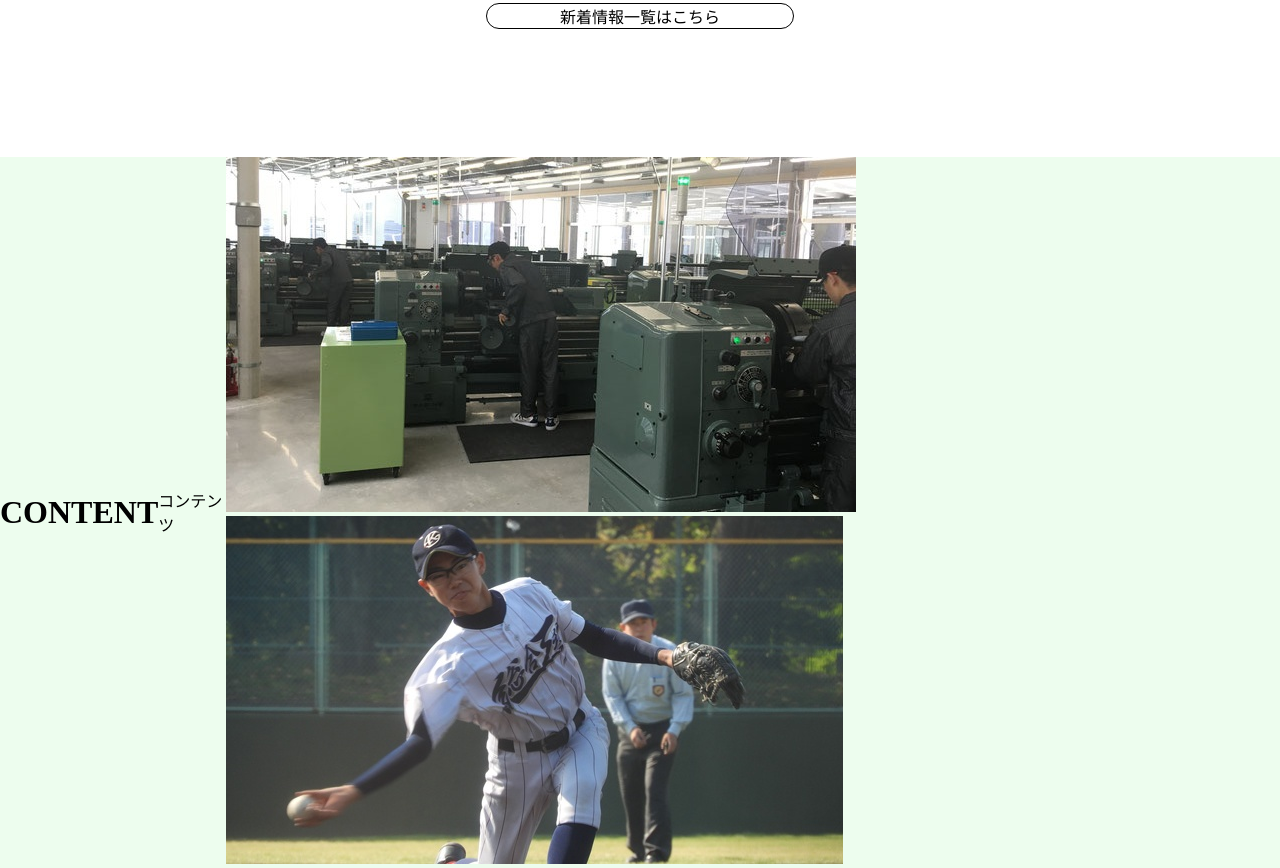
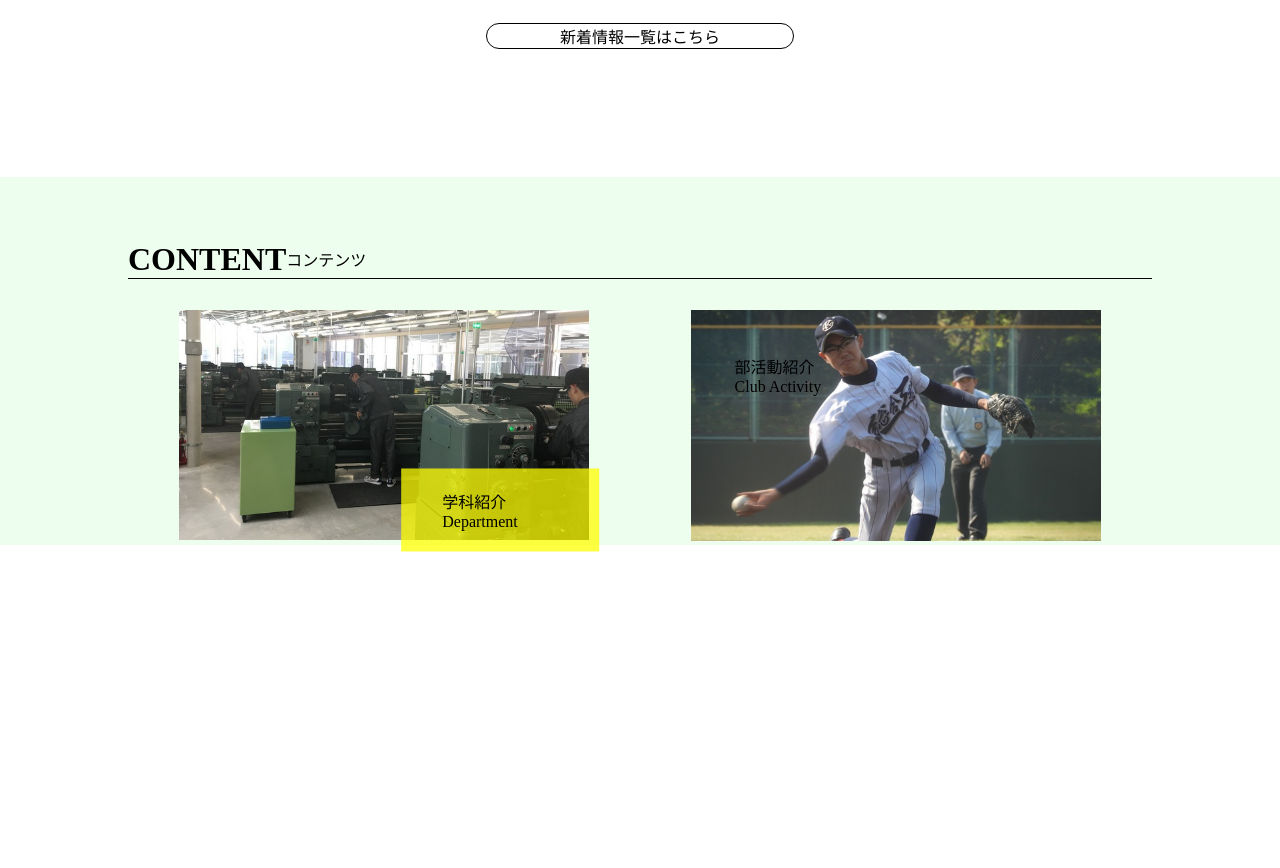
Before and after one commit to hirorogo/school-website, a plain HTML site: page index.html in a window 1280 px wide. Shown: the part 1316-2184 px from the top of the page. After the commit the page ends 1868 px from the top, so only its background shows below. Drawn offline with Linux system fonts and the light colour scheme.

Commit message:
調整をした

```diff
--- a/index.html
+++ b/index.html
@@ -1,5 +1,6 @@
 <!DOCTYPE html>
 <html lang="ja">
+
 <head>
     <!-- 外部CSSファイルの読み込み -->
     <link rel="stylesheet" href="style.css">
@@ -80,17 +81,34 @@
 
             <p class="new">新着情報一覧はこちら</p>
         </div>
+        <div class="con">
             <div class="content">
                 <div class="content_title">
 
                     <h1>CONTENT</h1>
                     <p>コンテンツ</p>
-        <div>
+                </div>
+                <div class="oyayouso">
+                    <div class="shashin_1">
                         <img src="./zissyu-hukei.jpg">
+                        <div class="inline">
+                            <a>学科紹介 </a>
+                            <p>Department</p>
+
+                        </div>
+                    </div>
+                    <div class="shashin_2">
                         <img src="./club.jpg">
+                        <div class="inline2">
+                            <a>部活動紹介</a>
+                            <p>Club Activity</p>
+
+                        </div>
+                    </div>
                 </div>
 
-
+            </div>
+        </div>
     </main>
 
 
@@ -101,4 +119,5 @@
 
 
 </body>
+
 </html>
--- a/style.css
+++ b/style.css
@@ -1,15 +1,17 @@
-*{
+* {
     margin: 0;
     padding: 0;
     box-sizing: border-box;
 }
-.logo img{
+
+.logo img {
     width: 50%;
-    height: auto; /* アスペクト比を維持 */
+    height: auto;
+    /* アスペクト比を維持 */
 
 }
 
-header{
+header {
     background-color: #FFFF73;
     display: flex;
     align-items: center;
@@ -17,59 +19,71 @@ header{
     width: 100%;
     justify-content: center;
 }
-.header_contents ul{
 
-     list-style:none;
-     padding-top: 40px;
-     font-size: 20px;
-     display: flex;
-     gap: 60px;
+.header_contents ul {
+
+    list-style: none;
+    padding-top: 40px;
+    font-size: 20px;
+    display: flex;
+    gap: 60px;
     margin: 0;
     padding-right: 20px;
 }
 
-.a{
-    width:100%;
-    height:auto;
+.a {
+    width: 100%;
+    height: auto;
     position: relative;
 }
-.a img{
+
+.a img {
     width: 100%;
 }
 
 .main_contents {
     position: absolute;
-    top:50%;
+    top: 50%;
     left: 50%;
     background-color: rgba(240, 248, 255, 0.647);
     translate: -50% -50%;
     padding: top 100px left 10px right 50px bottom 50px;
     padding-left: 60px;
-    padding-right:60px;
+    padding-right: 60px;
     padding-top: 20px;
     padding-bottom: 20px;
 }
-.news_title{
+
+.news_title {
     display: flex;
     align-items: center;
 }
-.news_title h1{
+
+.news_title h1 {
     margin-right: 20px;
 }
-.news_title p{
+
+.news_title p {
     border: solid 1px #000;
     border-radius: 20px;
     padding: 0 10px 0 10px;
 }
-.saishinjouhou p{
-    margin:1% 1%
+
+.saishinjouhou p {
+    margin: 1% 1%
 }
-.news{
+
+.news {
     width: 80%;
-    margin:auto;
-    margin-top:5%;
-    margin-bottom:10%;
+    margin: auto;
+    margin-top: 5%;
+    margin-bottom: 10%;
 }
+
+.news hr {
+    margin-bottom: 2%;
+}
+
 .news_contents {
     display: flex;
     justify-content: space-between;
@@ -85,28 +99,79 @@ header{
     width: 100%;
     height: auto;
 }
+
 .news_block .shou {
     margin-top: 16px;
 }
+
 .dai {
 
-    font-weight:bold
+    font-weight: bold
 }
-.new{
-    display:block;
-     border: solid 1px #000;
+
+.new {
+    display: block;
+    border: solid 1px #000;
     border-radius: 20px;
     padding: 0 10px 0 10px;
-    margin:auto;
+    margin: auto;
     text-align: center;
     margin-top: 10%;
     margin-bottom: 10%;
     width: 30%;
 }
-.content{
-    background-color:#EDFDEE;
+
+.con {
+    background-color: #EDFDEE;
 }
-.content_title{
+
+.content {
+    padding-top: 5%;
+    margin: auto;
+    width: 80%;
+}
+
+.content_title {
     display: flex;
     align-items: center;
+    border-bottom: solid 1px #000;
 }
+
+.oyayouso {
+    margin-top: 3%;
+    display: flex;
+    justify-content: space-around;
+}
+
+.shashin_1 {
+    width: 40%;
+    position: relative;
+}
+
+.shashin_1 img {
+    width: 100%;
+}
+
+
+.shashin_2 {
+    width: 40%;
+    position: relative;
+}
+
+.shashin_2 img {
+    width: 100%;
+
+}
+.inline{
+    background-color: rgba(255, 255, 0, 0.744);
+    position:absolute;
+    translate: 50% 50%;
+    padding:5% 20% 5% 10%;
+    top: 50% ;
+    left: 30%;
+}
+.inline2{
+    position: absolute;
+    translate: 50% 50%;
+    top: 10%;
+}
```
Lines whose indentation alone changed are shown as unchanged.
